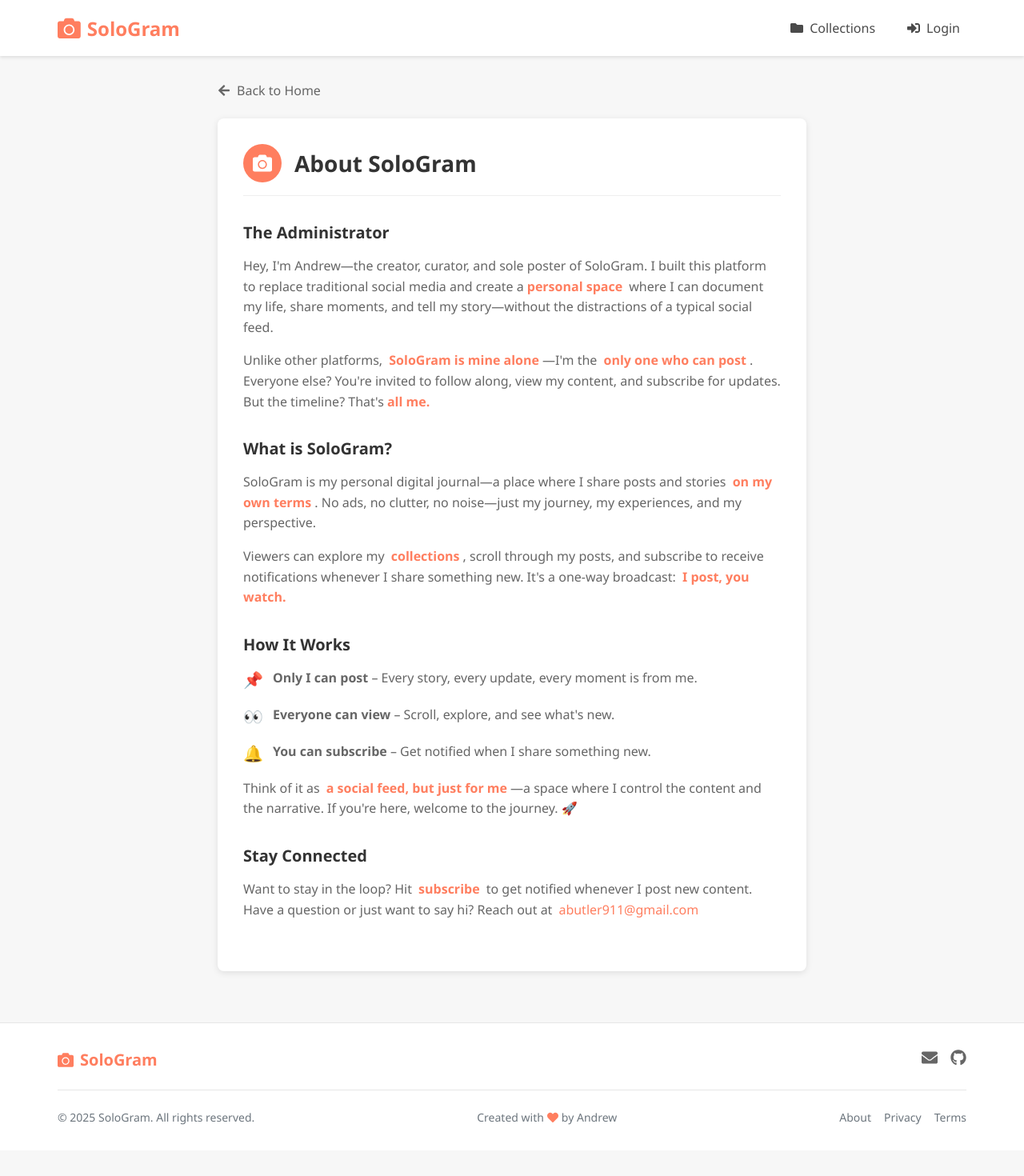
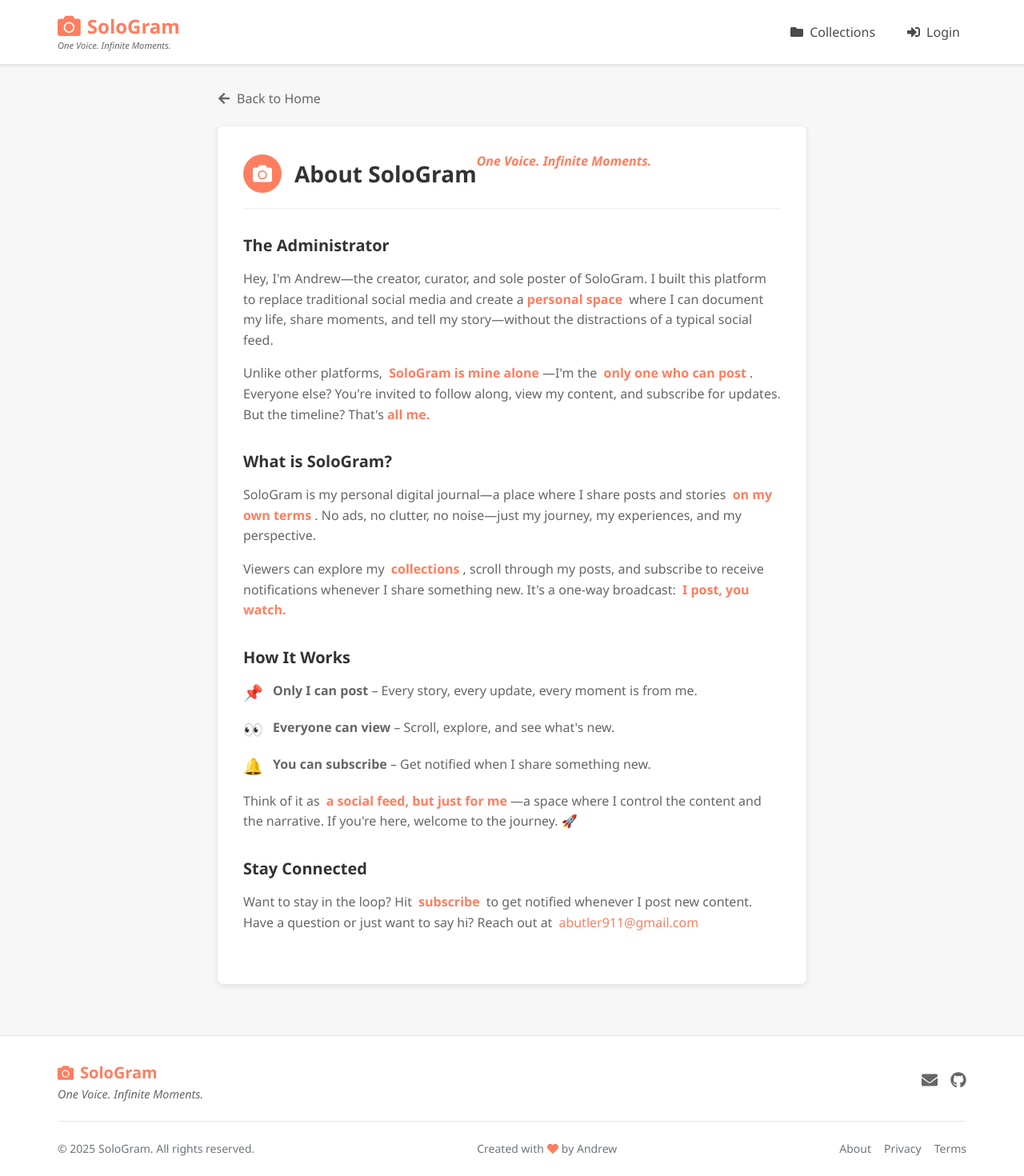
Before and after one commit to abutler911/sologram, a React (Create React App) app in the folder client/: page /about in a window 1280 px wide. Shown: the top 1470 px of the page at 80% size. Before the commit the page ends 1438 px from the top, so only its background shows below. Built offline with nearby package versions, Linux system fonts and the light colour scheme; no server answers.

Commit message:
added tagline and updated pages

```diff
--- a/client/public/offline.html
+++ b/client/public/offline.html
@@ -109,6 +109,12 @@
         content: "📷";
         font-size: 1.5em;
       }
+      .tagline {
+        color: #ff7e5f;
+        font-style: italic;
+        margin-bottom: 2rem;
+        font-size: 1.1rem;
+      }
     </style>
   </head>
   <body>
@@ -117,6 +123,7 @@
         <span class="camera-icon"></span>
         <span>SoloGram</span>
       </div>
+      <div class="tagline">One Voice. Infinite Moments.</div>
 
       <div class="card">
         <h1>You're offline</h1>
--- a/client/public/service-worker.js
+++ b/client/public/service-worker.js
@@ -259,6 +259,6 @@ self.addEventListener("notificationclick", (event) => {
   event.notification.close();
 
   if (event.notification.data && event.notification.data.url) {
-    event.waitUntil(clients.openWindow(event.notification.data.url));
+    event.waitUntil(self.clients.openWindow(event.notification.data.url));
   }
 });
--- a/client/src/components/layout/Footer.js
+++ b/client/src/components/layout/Footer.js
@@ -10,8 +10,11 @@ const Footer = () => {
       <FooterContent>
         <TopSection>
           <LogoSection>
-            <FaCamera />
-            <span>SoloGram</span>
+            <div className="logo">
+              <FaCamera />
+              <span>SoloGram</span>
+            </div>
+            <div className="tagline">One Voice. Infinite Moments.</div>
           </LogoSection>
 
           <SocialLinks>
@@ -83,13 +86,26 @@ const TopSection = styled.div`
 
 const LogoSection = styled.div`
   display: flex;
-  align-items: center;
+  flex-direction: column;
+  align-items: flex-start;
   color: #ff7e5f;
-  font-size: 1.25rem;
-  font-weight: 700;
 
-  span {
-    margin-left: 0.5rem;
+  .logo {
+    display: flex;
+    align-items: center;
+    font-size: 1.25rem;
+    font-weight: 700;
+    margin-bottom: 0.25rem;
+  }
+
+  .tagline {
+    font-size: 0.9rem;
+    font-style: italic;
+    color: #666;
+  }
+
+  svg {
+    margin-right: 0.5rem;
   }
 `;
 
--- a/client/src/components/layout/Header.js
+++ b/client/src/components/layout/Header.js
@@ -39,8 +39,11 @@ const Header = () => {
     <HeaderContainer>
       <HeaderContent>
         <Logo to="/">
-          <FaCamera />
-          <span>SoloGram</span>
+          <div className="logo-main">
+            <FaCamera />
+            <span>SoloGram</span>
+          </div>
+          <div className="tagline">One Voice. Infinite Moments.</div>
         </Logo>
 
         <MobileMenuIcon onClick={toggleMenu}>
@@ -171,11 +174,24 @@ const HeaderContent = styled.div`
 
 const Logo = styled(Link)`
   display: flex;
-  align-items: center;
+  flex-direction: column;
   color: #ff7e5f;
-  font-size: 1.5rem;
-  font-weight: 700;
   text-decoration: none;
+
+  .logo-main {
+    display: flex;
+    align-items: center;
+    font-size: 1.5rem;
+    font-weight: 700;
+  }
+
+  .tagline {
+    font-size: 0.7rem;
+    font-style: italic;
+    font-weight: 400;
+    color: #666;
+    margin-left: 0; /* Start at the same position as the icon */
+  }
 
   span {
     margin-left: 0.5rem;
--- a/client/src/components/pwa/InstallPrompt.js
+++ b/client/src/components/pwa/InstallPrompt.js
@@ -80,6 +80,7 @@ const InstallPrompt = () => {
         <PromptLogo>
           <FaCamera />
           <span>SoloGram</span>
+          <Tagline>One Voice. Infinite Moments.</Tagline>
         </PromptLogo>
 
         <PromptMessage>
@@ -139,19 +140,34 @@ const PromptContent = styled.div`
 const PromptLogo = styled.div`
   display: flex;
   align-items: center;
-  color: #ff7e5f;
-  font-weight: 600;
   margin-bottom: 0.75rem;
 
   svg {
     font-size: 1.5rem;
+    color: #ff7e5f;
     margin-right: 0.5rem;
+  }
+
+  div {
+    display: flex;
+    flex-direction: column;
+  }
+
+  span {
+    color: #ff7e5f;
+    font-weight: 600;
   }
 
   @media (min-width: 768px) {
     margin-bottom: 0;
     margin-right: 1rem;
   }
+`;
+
+const Tagline = styled.small`
+  font-size: 0.7rem;
+  font-style: italic;
+  color: #666;
 `;
 
 const PromptMessage = styled.div`
--- a/client/src/pages/About.js
+++ b/client/src/pages/About.js
@@ -17,6 +17,7 @@ const About = () => {
             <FaCamera />
           </LogoIcon>
           <PageTitle>About SoloGram</PageTitle>
+          <Tagline>One Voice. Infinite Moments.</Tagline>
         </PageHeader>
 
         <Section>
@@ -216,4 +217,12 @@ const EmailLink = styled.a`
   }
 `;
 
+const Tagline = styled.h2`
+  font-size: 1rem;
+  color: #ff7e5f;
+  font-style: italic;
+  text-align: center;
+  margin: 0 0 2rem 0;
+`;
+
 export default About;
--- a/client/src/pages/Home.js
+++ b/client/src/pages/Home.js
@@ -169,6 +169,7 @@ const Home = () => {
               </LogoContainer>
               <BannerTextContainer>
                 <BannerTitle>Welcome to Sologram</BannerTitle>
+                <BannerTagline>One Voice. Infinite Moments.</BannerTagline>
                 <BannerDescription>
                   My personal photography journal where I share moments and
                   create collections. Feel free to explore and enjoy the visual
@@ -312,6 +313,14 @@ const BannerTitle = styled.h2`
   margin: 0 0 0.5rem;
 `;
 
+const BannerTagline = styled.p`
+  font-size: 1.1rem;
+  color: #ff7e5f;
+  font-weight: 500;
+  font-style: italic;
+  margin: 0 0 0.5rem;
+`;
+
 const BannerDescription = styled.p`
   font-size: 0.95rem;
   color: #666;
--- a/client/src/pages/Login.js
+++ b/client/src/pages/Login.js
@@ -1,12 +1,12 @@
-import React, { useState, useContext, useEffect } from 'react';
-import { useNavigate } from 'react-router-dom';
-import styled from 'styled-components';
-import { FaCamera, FaLock, FaEnvelope } from 'react-icons/fa';
-import { AuthContext } from '../context/AuthContext';
+import React, { useState, useContext, useEffect } from "react";
+import { useNavigate } from "react-router-dom";
+import styled from "styled-components";
+import { FaCamera, FaLock, FaEnvelope } from "react-icons/fa";
+import { AuthContext } from "../context/AuthContext";
 
 const Login = () => {
-  const [email, setEmail] = useState('');
-  const [password, setPassword] = useState('');
+  const [email, setEmail] = useState("");
+  const [password, setPassword] = useState("");
   const [loading, setLoading] = useState(false);
 
   const { login, isAuthenticated } = useContext(AuthContext);
@@ -15,7 +15,7 @@ const Login = () => {
   // Redirect if already authenticated
   useEffect(() => {
     if (isAuthenticated) {
-      navigate('/');
+      navigate("/");
     }
   }, [isAuthenticated, navigate]);
 
@@ -26,7 +26,7 @@ const Login = () => {
     const success = await login(email, password);
 
     if (success) {
-      navigate('/');
+      navigate("/");
     }
 
     setLoading(false);
@@ -38,6 +38,7 @@ const Login = () => {
         <LogoContainer>
           <FaCamera />
           <LogoText>SoloGram</LogoText>
+          <Tagline>One Voice. Infinite Moments.</Tagline>
         </LogoContainer>
 
         <FormTitle>Login to your account</FormTitle>
@@ -70,7 +71,7 @@ const Login = () => {
           </FormGroup>
 
           <SubmitButton type="submit" disabled={loading}>
-            {loading ? 'Logging in...' : 'Login'}
+            {loading ? "Logging in..." : "Login"}
           </SubmitButton>
         </Form>
 
@@ -185,4 +186,12 @@ const AdminNoteText = styled.p`
   font-style: italic;
 `;
 
+const Tagline = styled.p`
+  color: #666666;
+  font-size: 1rem;
+  font-style: italic;
+  text-align: center;
+  margin-bottom: 2rem;
+`;
+
 export default Login;
```
Also changed, not shown: client/public/manifest.json, 2 other files (tests, documents, lock files or other folders).
